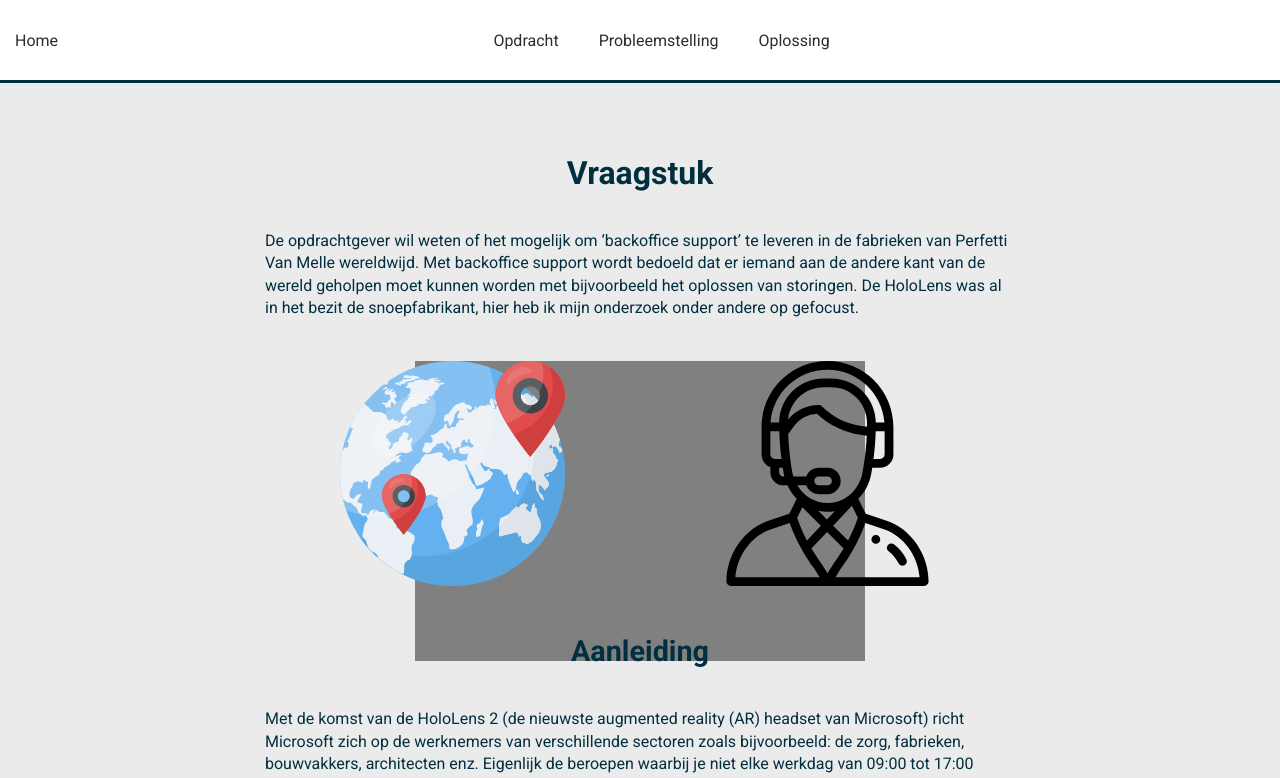
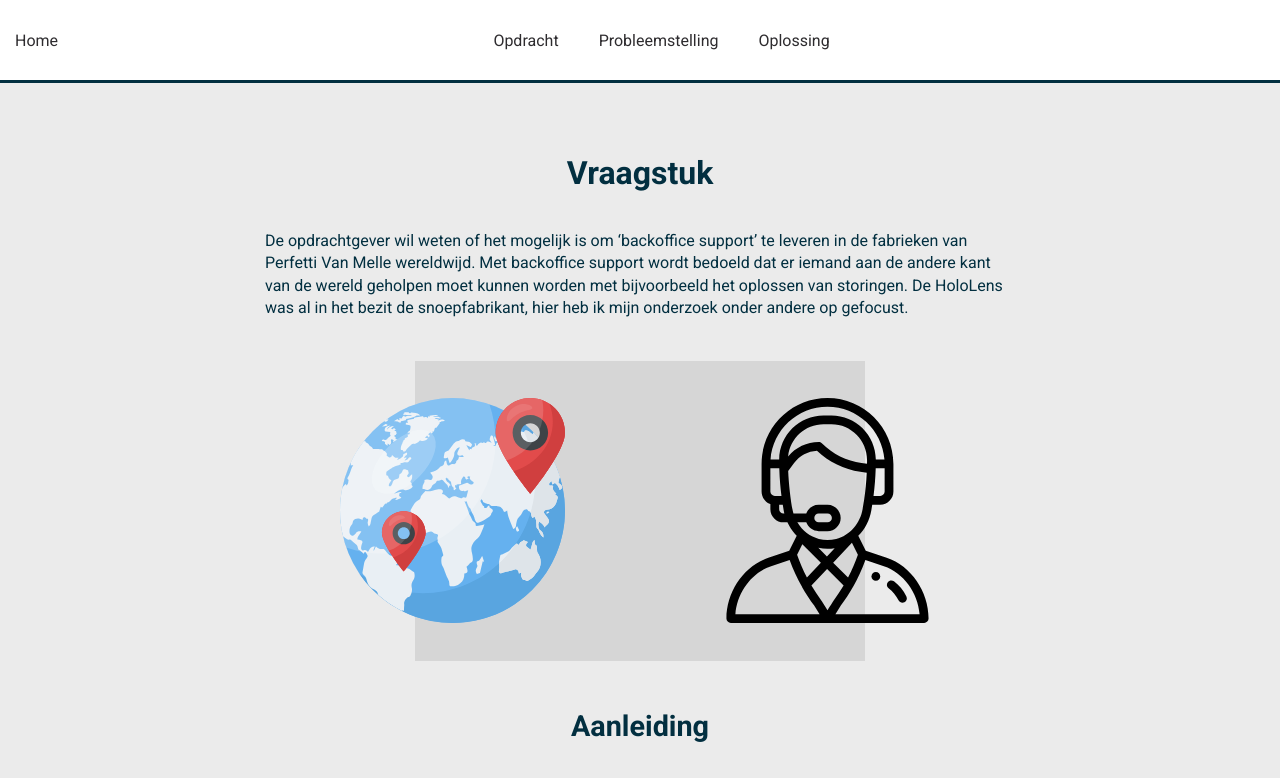
Before and after one commit to jesperingels/afstuderen-exploratie, a Next.js app: page /opdracht in a window 1280 px wide. Shown: the top 778 px of the page. Built offline with nearby package versions, Linux system fonts and the light colour scheme.

Commit message:
change color placeholder

```diff
--- a/components/Content/Content.css
+++ b/components/Content/Content.css
@@ -18,7 +18,7 @@
 }
 
 .img-placeholder {
-    background-color: grey;
+    background-color: #d6d6d6;
     width:80%;
     height:300px;
     position: absolute;
@@ -41,6 +41,7 @@
     justify-content: space-around;
     margin: 25px 0;
     position: relative;
+    min-height: 300px;
 }
 
 .img-wrapper img {
--- a/components/Navigation/Navigation.js
+++ b/components/Navigation/Navigation.js
@@ -10,12 +10,16 @@
           function checkOnComplete() {
               console.log('images loaded')
               const placeholders = document.querySelectorAll('.img-placeholder');
+              const imgWrappers = document.querySelectorAll('.img-wrapper');
               console.log(placeholders);
 
               if(placeholders[i]) {
-                  placeholders.forEach(placeholder =>{
+                  placeholders.forEach(placeholder => {
                       placeholder.style.display = 'none';
                       console.log('placeholder hidden!');
+                  })
+                  imgWrappers.forEach(wrapper => {
+                      wrapper.style.minHeight= 'unset'
                   })
               }
           }
--- a/pages/opdracht.js
+++ b/pages/opdracht.js
@@ -8,7 +8,7 @@
       <Header/>
       <Content>
         <h1>Vraagstuk</h1>
-        <p>De opdrachtgever wil weten of het mogelijk om ‘backoffice support’ te leveren in de fabrieken van Perfetti Van Melle wereldwijd. Met backoffice support wordt bedoeld dat er iemand aan de andere kant van de wereld geholpen moet kunnen worden met bijvoorbeeld het oplossen van storingen. De HoloLens was al in het bezit de snoepfabrikant, hier heb ik mijn onderzoek onder andere op gefocust. </p>
+        <p>De opdrachtgever wil weten of het mogelijk is om ‘backoffice support’ te leveren in de fabrieken van Perfetti Van Melle wereldwijd. Met backoffice support wordt bedoeld dat er iemand aan de andere kant van de wereld geholpen moet kunnen worden met bijvoorbeeld het oplossen van storingen. De HoloLens was al in het bezit de snoepfabrikant, hier heb ik mijn onderzoek onder andere op gefocust. </p>
         <div className='img-wrapper'>
           <div className="img-placeholder width-60pr"></div>
           <img alt="illustratie van de aarde" className='width-30pr' src='/img/planet-earth.svg'/>
--- a/pages/oplossing.js
+++ b/pages/oplossing.js
@@ -56,7 +56,7 @@
                 <div className="img-placeholder width-100pr"></div>
                 <img alt="presentatie bij perfetti van melle" className="width-100pr" src="/img/presentatiePVM.jpeg"/>
             </div>
-            <p>Iedereen was erg enthousiast over het project na de presentatie. Ik heb bewezen dat het direct ingezet kan worden in de fabriek en een overzicht met waar ze rekening kunnen houden.
+            <p>Iedereen was erg enthousiast over het project na de presentatie. Ik heb bewezen dat het direct ingezet kan worden in de fabriek en een overzicht met waar ze rekening mee kunnen houden.
             Na de presentatie heb ik met de opdrachtgever (Ko van Belois) afgesproken om een live demo te gaan houden voor ‘the board of directors’ van Perfetti Van Melle.  </p>
         </section>
         <h3>Live Demo</h3>
```
